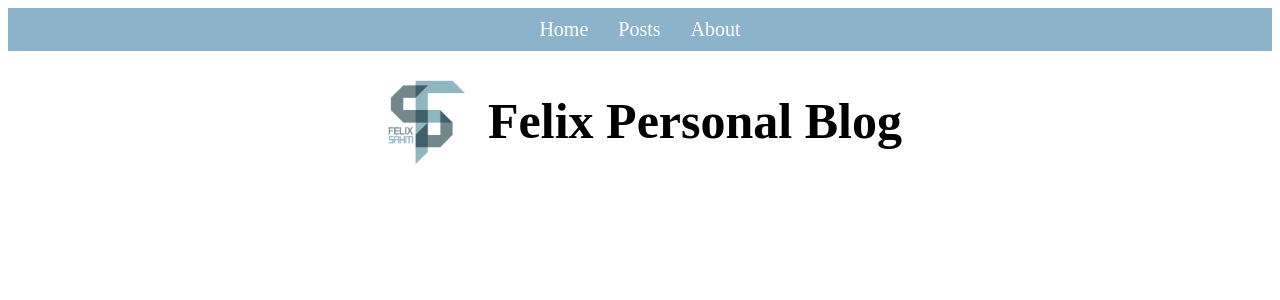
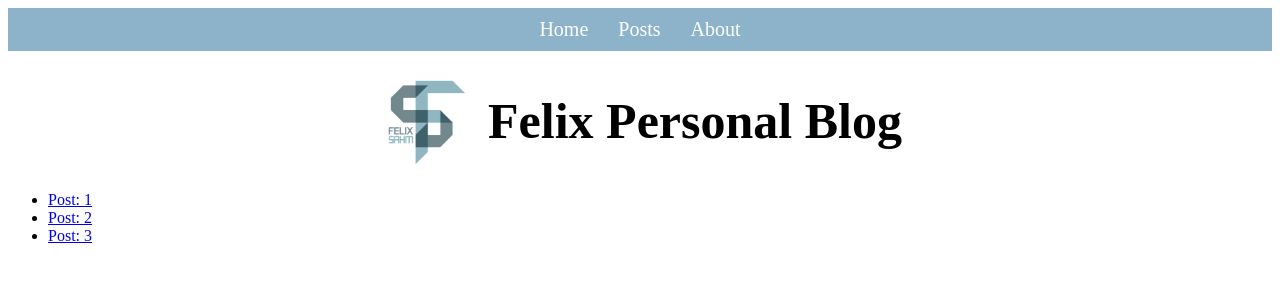
Before and after one commit to felixsahm/personal-blog, a Flask app: page /posts in a window 1280 px wide. Shown: the top 300 px of the page. Run offline with Flask 3, Linux system fonts and the light colour scheme.

Commit message:
modify dynamic route

```diff
--- a/templates/posts-slug.html
+++ b/templates/posts-slug.html
@@ -6,6 +6,6 @@
   <title>Document</title>
 </head>
 <body>
-  <h1>hello test {{ slug }}</h1>
+  <h1>Welcome to Post: {{slug}}</h1>
 </body>
 </html>
--- a/templates/posts.html
+++ b/templates/posts.html
@@ -24,6 +24,13 @@
     <h1>Felix Personal Blog</h1>
   </div>
 
+  <ul>
+    <li><a href="/posts/1">Post: 1</a></li>
+    <li><a href="/posts/2>">Post: 2</a></li>
+    <li><a href="/posts/3">Post: 3</a></li>
+  </ul>
+</main>
+
 
 </body>
 </html>
```
